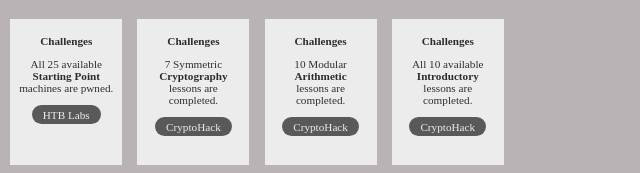
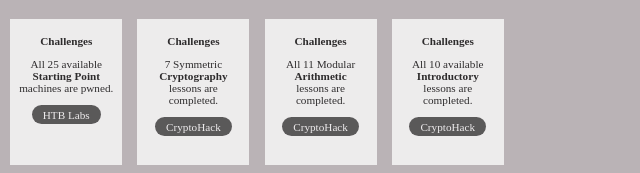
Before and after one commit to veritas373/veritas373.github.io, a plain HTML site: page index.html in a window 1280 px wide. Shown: the part 547-720 px from the top of the page, 383-1023 px from the left. Drawn offline with Linux system fonts and the light colour scheme.

Commit message:
Update index.html

```diff
--- a/index.html
+++ b/index.html
@@ -60,7 +60,7 @@
       </div>
       <div>
         <h1>Challenges</h1>
-        <p>10 Modular<br><b>Arithmetic</b><br>lessons are completed.</p>
+        <p>All 11 Modular<br><b>Arithmetic</b><br>lessons are completed.</p>
         <p class="special">CryptoHack</p>
       </div>
       <div>
```
